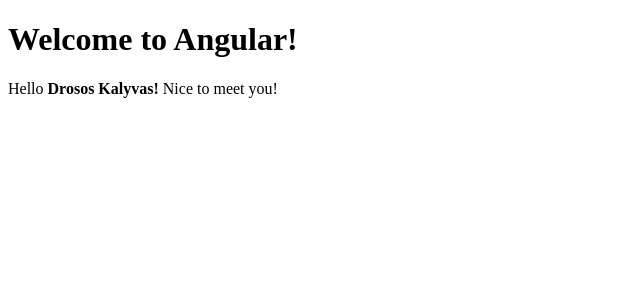
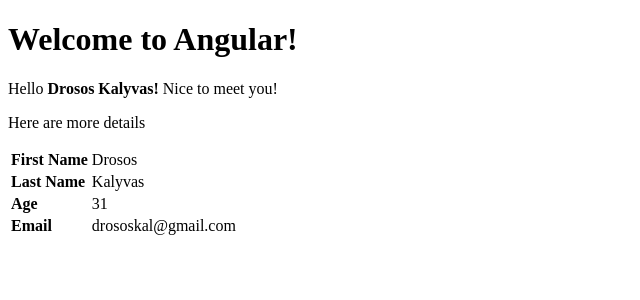
Before and after one commit to drosos-kal/angular-introduction, an Angular app: page / in a window 1280 px wide. Shown: the top 300 px of the page, without its empty margins (0-640 px from the left). Built offline with nearby package versions, Linux system fonts and the light colour scheme.

Commit message:
person attribute and table presentation

```diff
--- a/src/app/app.component.css
+++ b/src/app/app.component.css
@@ -0,0 +1,3 @@
+.header {
+    font-weight: bold;
+}
--- a/src/app/app.component.html
+++ b/src/app/app.component.html
@@ -1,2 +1,21 @@
 <h1>Welcome to Angular!</h1>
 <p>Hello <strong>{{ name }} {{ lastName }}!</strong> Nice to meet you!</p>
+<p>Here are more details</p>
+<table>
+  <tr>
+    <td class="header">First Name</td>
+    <td>{{ person.givenName }}</td>
+  </tr>
+  <tr>
+    <td class="header">Last Name</td>
+    <td>{{ person.surName }}</td>
+  </tr>
+  <tr>
+    <td class="header">Age</td>
+    <td>{{ person.age }}</td>
+  </tr>
+  <tr>
+    <td class="header">Email</td>
+    <td>{{ person.email }}</td>
+  </tr>
+</table>
--- a/src/app/app.component.ts
+++ b/src/app/app.component.ts
@@ -11,4 +11,11 @@
 export class AppComponent {
   name: string = "Drosos";
   lastName = "Kalyvas";
+
+  person = {
+    givenName: "Drosos",
+    surName: "Kalyvas",
+    age: 31,
+    email: "drososkal@gmail.com"
+  }
 }
```
